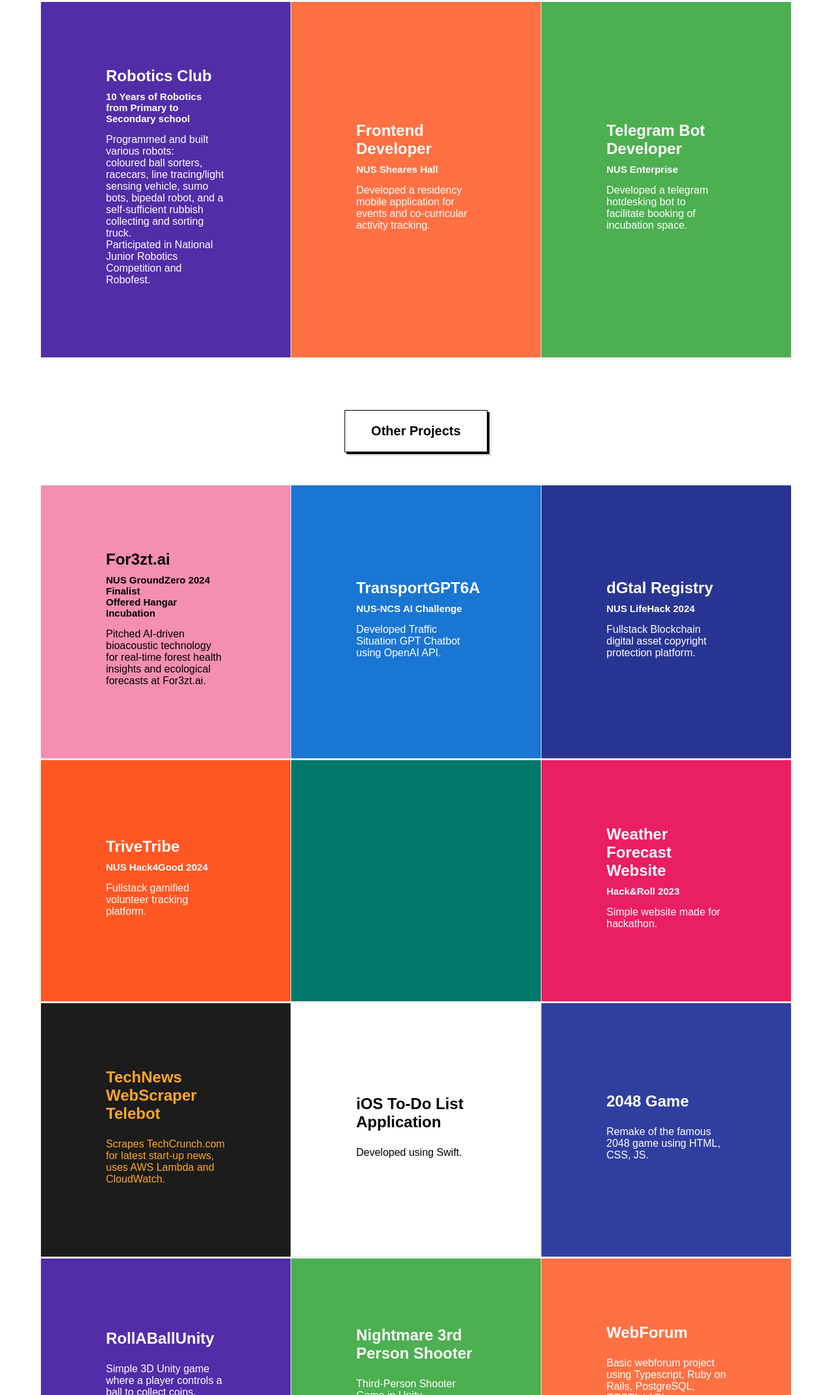
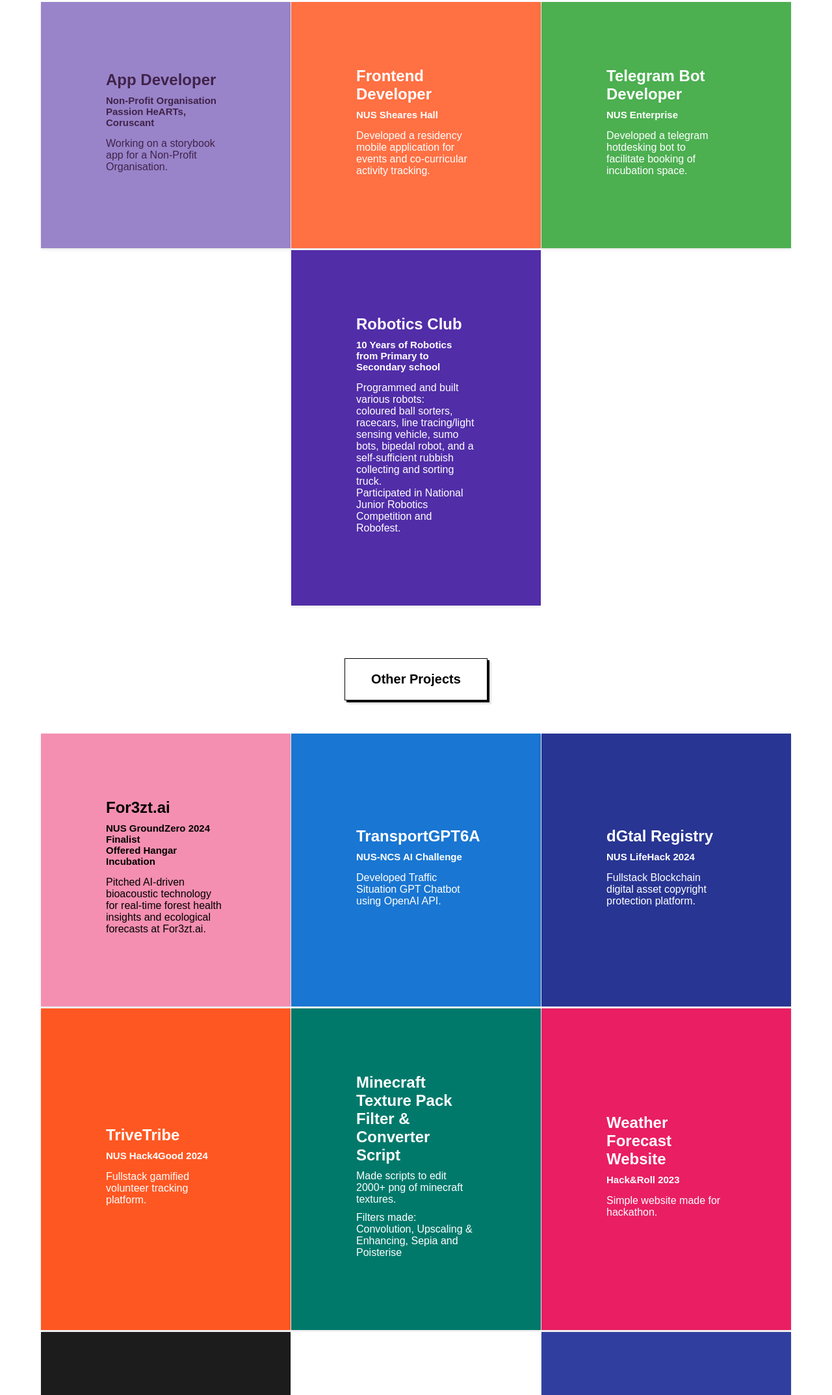
Before and after one commit to Nimastic/personalweb, a website: page index.html in a window 1280 px wide. Shown: the part 2813-4960 px from the top of the page at 65% size. Drawn offline with nearby package versions, Linux system fonts and the light colour scheme; no server answers.

Commit message:
Update index.html

```diff
--- a/index.html
+++ b/index.html
@@ -117,11 +117,11 @@
     <section id="CCAs">
         <h2>Technical CCAs</h2>
         <div class="cca-container">
-            <div class="project-card" style="background-color: #512da8;">
+            <div class="project-card" style="background-color: #9984ca;">
                 <div class="right-column">
-                    <h3 style="color: #ffffff;">Robotics Club</h3>
-                    <h3 style="font-size: 15px; margin-top: -15px; color: #ffffff;"> 10 Years of Robotics from Primary to Secondary school </h3>
-                    <p style="color: #ffffff;">Programmed and built various robots: <br> coloured ball sorters, racecars, line tracing/light sensing vehicle, sumo bots, bipedal robot, and a self-sufficient rubbish collecting and sorting truck. <br> Participated in National Junior Robotics Competition and Robofest.</p>
+                    <h3 style="color: #402349;">App Developer</h3>
+                    <h3 style="font-size: 15px; margin-top: -15px; color: #402349;"> Non-Profit Organisation Passion HeARTs, Coruscant </h3>
+                    <p style="color: #402349;"> Working on a storybook app for a Non-Profit Organisation.</p>
                 </div>
             </div>
             <div class="project-card" style="background-color: #ff7043;">
@@ -142,6 +142,13 @@
                     <h3 style="color: #ffffff;">Telegram Bot Developer</h3>
                     <h3 style="font-size: 15px; margin-top: -15px; color: #ffffff;"> NUS Enterprise </h3>
                     <p style="color: #ffffff;">Developed a telegram hotdesking bot to facilitate booking of incubation space.</p>
+                </div>
+            </div>
+            <div class="project-card" style="background-color: #512da8;">
+                <div class="right-column">
+                    <h3 style="color: #ffffff;">Robotics Club</h3>
+                    <h3 style="font-size: 15px; margin-top: -15px; color: #ffffff;"> 10 Years of Robotics from Primary to Secondary school </h3>
+                    <p style="color: #ffffff;">Programmed and built various robots: <br> coloured ball sorters, racecars, line tracing/light sensing vehicle, sumo bots, bipedal robot, and a self-sufficient rubbish collecting and sorting truck. <br> Participated in National Junior Robotics Competition and Robofest.</p>
                 </div>
             </div>
 
@@ -259,11 +266,12 @@
                 <div class="left-column">
                     <!-- <img src="assets\img\placeholder.png" alt="HoloLens Sustainability App"> -->
                 </div>
-                <!-- <div class="right-column">
-                    <h3 style="color: #ffffff;">HoloLens Sustainability App</h3>
-                    <h3 style="font-size: 15px; margin-top: -15px; color: #ffffff;">DSTA BrainHack 2024</h3>
-                    <p style="color: #ffffff;">Got carried in developing an eco-label learning AR application.</p>
-                </div> -->
+                <div class="right-column">
+                    <h3 style="color: #ffffff;">Minecraft Texture Pack Filter & Converter Script</h3>
+                    <h3 style="font-size: 15px; margin-top: -15px; color: #ffffff;"></h3>
+                    <p style="color: #ffffff;">Made scripts to edit 2000+ png of minecraft textures.</p>
+                    <p style="color: #ffffff;">Filters made: Convolution, Upscaling & Enhancing, Sepia and Poisterise</p>
+                </div>
             </div>
             <div class="project-card" style="background-color: #e91e63;">
                 <div class="left-column">
```
